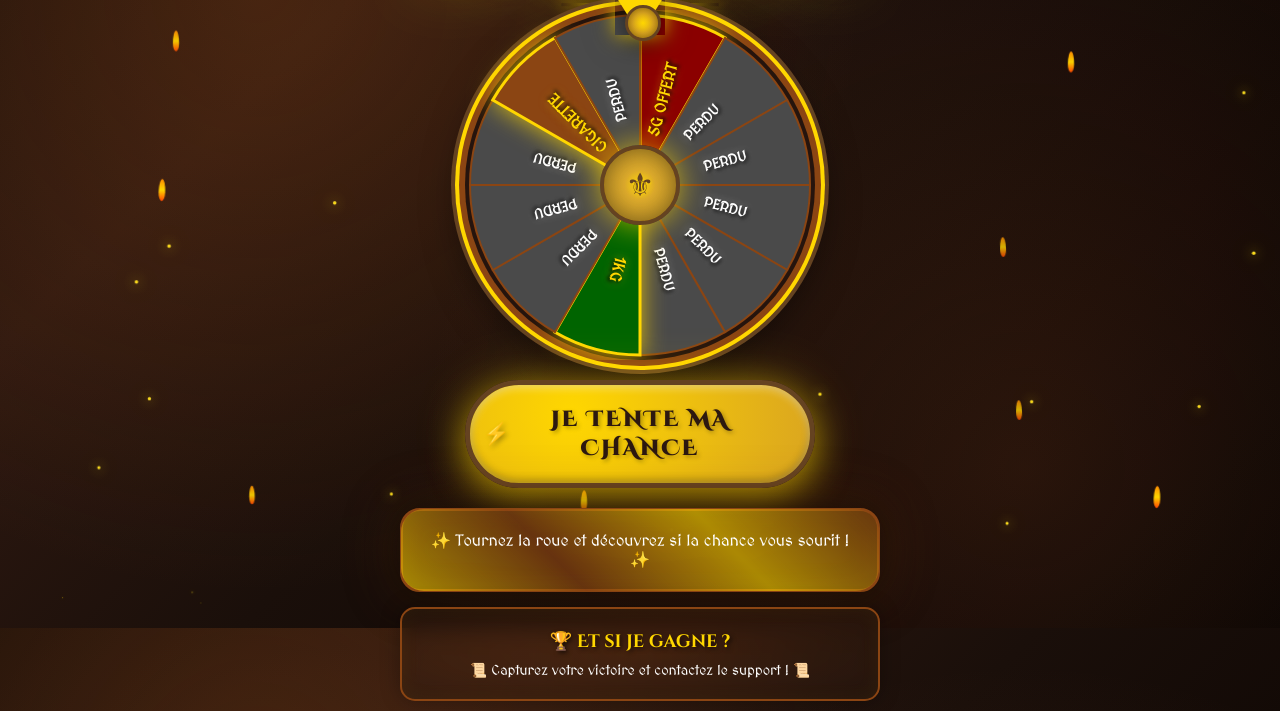
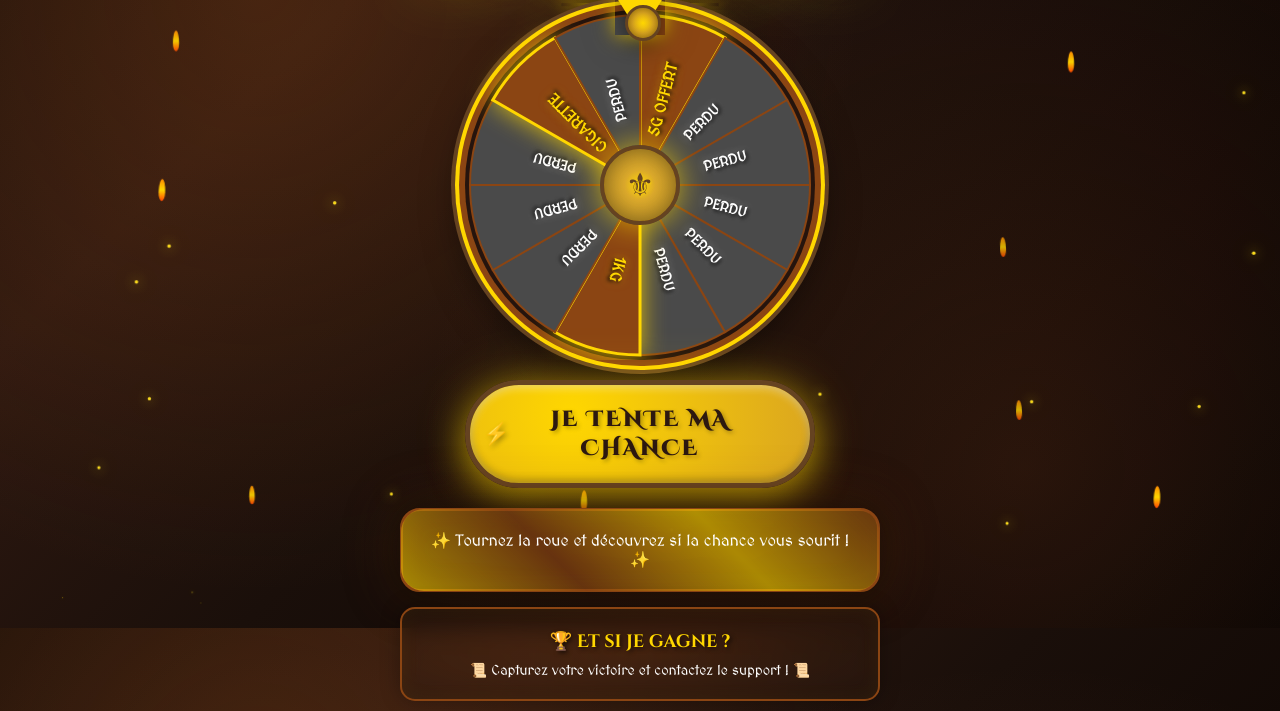
Before and after one commit to LeD8z/LEJUSTEPRIX-ROULETTE, a plain HTML site: page index.html in a window 1280 px wide. Shown: the part 172-883 px from the top of the page. Drawn offline with Linux system fonts and the light colour scheme.

Commit message:
Update index.html

```diff
--- a/index.html
+++ b/index.html
@@ -718,13 +718,13 @@
 
         // Couleurs médiévales : gris sombre pour PERDU, couleurs vives pour les gagnantes
         const colors = [
-            '#8B0000',      // Rouge foncé pour "1G OFFERT"
+            '#8B4513',      // Rouge foncé pour "1G OFFERT"
             '#4A4A4A',      // Gris foncé pour "PERDU"
             '#4A4A4A',      // Gris foncé pour "PERDU"
             '#4A4A4A',      // Gris foncé pour "PERDU"
             '#4A4A4A',      // Gris foncé pour "PERDU"
             '#4A4A4A',      // Gris foncé pour "PERDU"
-            '#006400',      // Vert foncé pour "50€"
+            '#8B4513',      // Vert foncé pour "50€"
             '#4A4A4A',      // Gris foncé pour "PERDU"
             '#4A4A4A',      // Gris foncé pour "PERDU"
             '#4A4A4A',      // Gris foncé pour "PERDU"
@@ -864,7 +864,7 @@
 
                 isSpinning = false;
                 spinBtn.disabled = true;
-                spinBtn.textContent = '❌ JEU TERMINÉE ❌';
+                spinBtn.textContent = 'VOUS AVEZ DEJA SAISIT VOTRE CHANCE ';
                 spinBtn.style.opacity = '0.6';
             }, 4000);
         }
```
